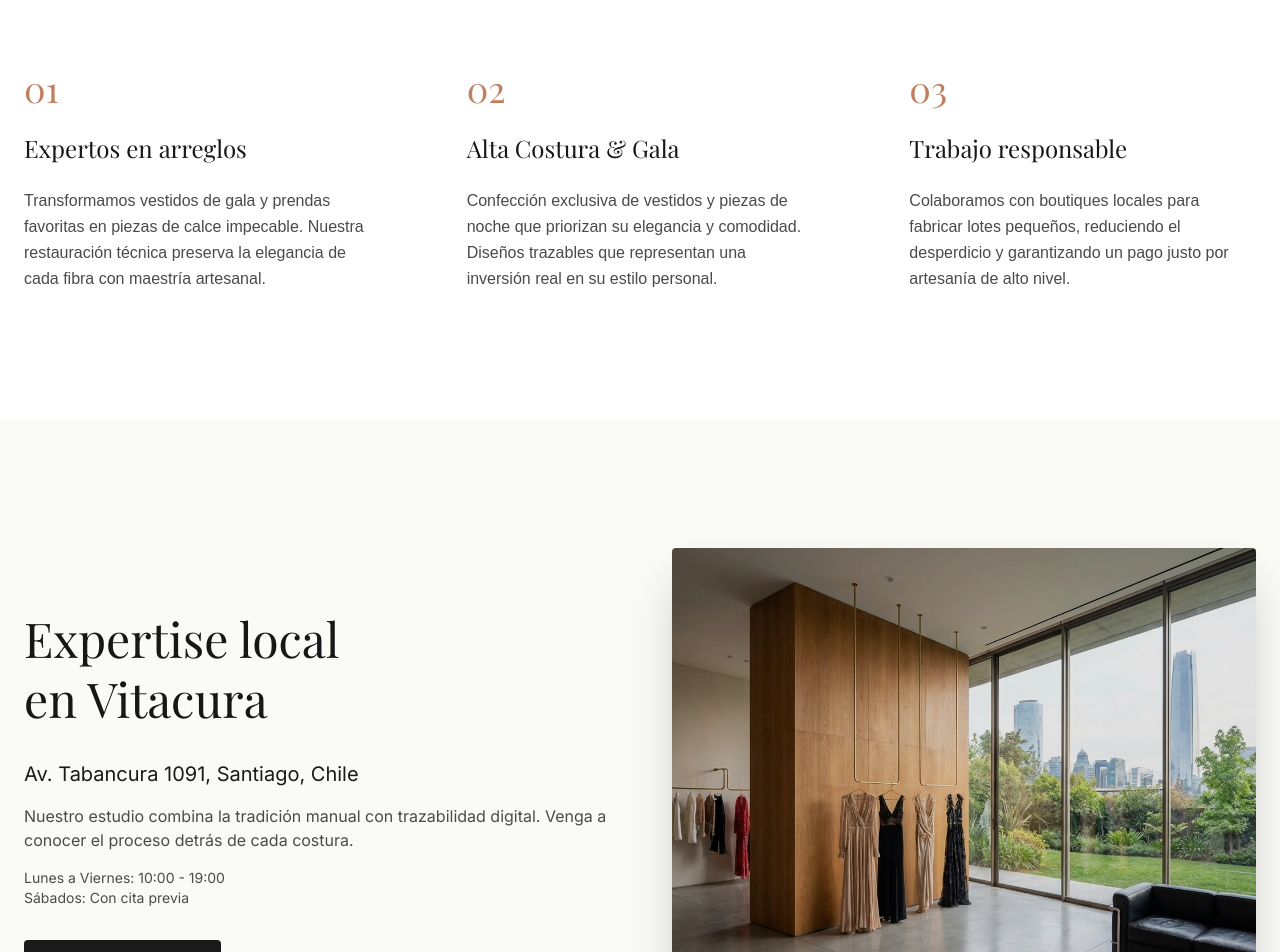
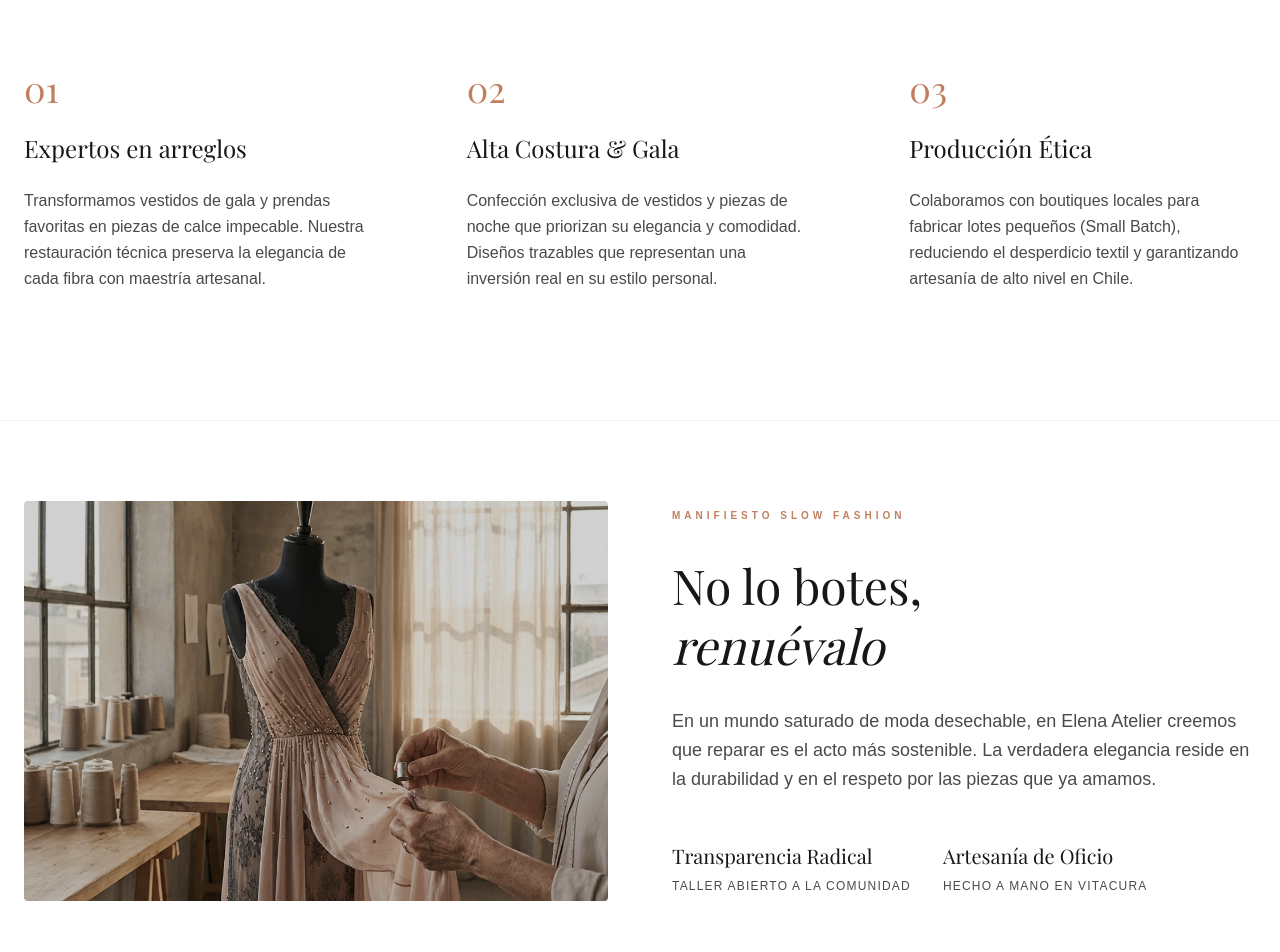
Before and after one commit to Gaz-Style/elena-atelier, a Next.js app: page / in a window 1280 px wide. Shown: the part 940-1892 px from the top of the page. Built offline with nearby package versions, Linux system fonts and the light colour scheme; a web font is replaced by a local one.

Commit message:
strat: implement core marketing and sales strategies for 2026 positioning

```diff
--- a/src/app/b2b/page.tsx
+++ b/src/app/b2b/page.tsx
@@ -24,7 +24,7 @@ export default function B2BPortal() {
                             <span className="text-[10px] uppercase tracking-[0.2em] font-bold">Portal Exclusivo para Empresas</span>
                         </div>
                         <h1 className="font-serif text-6xl leading-tight mb-4 text-brand-charcoal">
-                            Producción Profesional y <br /> Confección a Gran Escala
+                            Socio de Producción Ágil para <br /> Marcas y Boutiques
                         </h1>
                         <p className="text-gray-500 text-lg">
                             Bienvenido al portal exclusivo para partners de Elena Atelier. Gestione sus producciones técnicas y acceda a la trazabilidad total de sus lotes.
@@ -41,9 +41,9 @@ export default function B2BPortal() {
                 {/* B2B Value Props */}
                 <section className="grid md:grid-cols-3 gap-12 border-b border-gray-100 pb-20">
                     {[
-                        { title: 'Entregas Rápidas', desc: 'Sastrería tecnológica que optimiza los tiempos de corte y confección sin sacrificar el acabado artesanal.', icon: Factory },
-                        { title: 'Control de Producción', desc: 'Cada prenda en su lote cuenta con un Pasaporte Digital que certifica su origen y materiales.', icon: ClipboardCheck },
-                        { title: 'Logística y Despacho Premium', desc: 'Despacho consolidado con empaques premium y control de inventario en tiempo real.', icon: Truck },
+                        { title: 'Manufactura Ética', desc: 'Producción Small Batch con pago justo y trazabilidad total. La calidad de un atelier para su marca.', icon: Factory },
+                        { title: 'Socio Ágil', desc: 'Optimice sus inventarios. Producimos lotes pequeños de alta calidad con tiempos de entrega competitivos.', icon: ClipboardCheck },
+                        { title: 'Etiqueta Colaborativa', desc: 'Potencie su marca con el respaldo de Elena Atelier. Calidad certificada en cada costura.', icon: Truck },
                     ].map((item, i) => (
                         <div key={i} className="space-y-4">
                             <item.icon className="w-8 h-8 text-brand-terracotta mb-4" />
--- a/src/app/layout.tsx
+++ b/src/app/layout.tsx
@@ -15,11 +15,11 @@ const playfair = Playfair_Display({
 });
 
 export const metadata: Metadata = {
-  title: "ELENA ATELIER | El Verdadero Lujo es el Calce Perfecto",
-  description: "Restauración de Prendas y Sastrería Tecnológica en Vitacura. Especialistas en preservación técnica, diseño consciente y trazabilidad digital.",
+  title: "ELENA ATELIER | Alta Costura & Restauración en Vitacura",
+  description: "Taller de alta costura y restauración de vestidos de gala en Vitacura. Expertos en arreglos de lujo, diseño a medida y confección ética en Santiago.",
   openGraph: {
-    title: "ELENA ATELIER | Sastrería & Restauración de Lujo",
-    description: "No solo reparamos prendas, elevamos inversiones. Maestría técnica en el corazón de Vitacura.",
+    title: "ELENA ATELIER | Sastrería & Alta Costura en Vitacura",
+    description: "No solo reparamos prendas, elevamos inversiones. Maestría técnica en vestidos de gala y restauración profesional.",
     url: "https://elenaatelier.cl",
     siteName: "Elena Atelier",
     images: [
--- a/src/app/page.tsx
+++ b/src/app/page.tsx
@@ -23,12 +23,45 @@ export default function Home() {
               Confección exclusiva de vestidos y piezas de noche que priorizan su elegancia y comodidad. Diseños trazables que representan una inversión real en su estilo personal.
             </p>
           </Link>
-          <div className="space-y-6">
+          <Link href="/b2b" className="space-y-6 group cursor-pointer block">
             <span className="text-brand-terracotta font-serif text-3xl md:text-4xl block">03</span>
-            <h3 className="font-serif text-xl md:text-2xl">Trabajo responsable</h3>
+            <h3 className="font-serif text-xl md:text-2xl group-hover:text-brand-terracotta transition-colors">Producción Ética</h3>
             <p className="text-text-secondary leading-relaxed text-sm md:text-base">
-              Colaboramos con boutiques locales para fabricar lotes pequeños, reduciendo el desperdicio y garantizando un pago justo por artesanía de alto nivel.
+              Colaboramos con boutiques locales para fabricar lotes pequeños (Small Batch), reduciendo el desperdicio textil y garantizando artesanía de alto nivel en Chile.
             </p>
+          </Link>
+        </div>
+      </section>
+
+      {/* Slow Fashion / Sustainability Section */}
+      <section className="py-20 bg-white border-t border-gray-100 overflow-hidden">
+        <div className="max-w-7xl mx-auto px-6">
+          <div className="grid lg:grid-cols-2 gap-16 items-center">
+            <div className="order-2 lg:order-1 relative h-[400px] rounded-sm overflow-hidden">
+              <img
+                src="/assets/media/restauracion_vestido.png"
+                alt="Detalle de costura a mano"
+                className="w-full h-full object-cover"
+              />
+              <div className="absolute inset-0 bg-brand-charcoal/20" />
+            </div>
+            <div className="order-1 lg:order-2 space-y-8 text-center lg:text-left">
+              <span className="text-[10px] uppercase tracking-[0.4em] font-bold text-brand-terracotta block">Manifiesto Slow Fashion</span>
+              <h2 className="font-serif text-4xl md:text-5xl leading-tight">No lo botes, <br /><span className="italic">renuévalo</span></h2>
+              <p className="text-text-secondary text-lg leading-relaxed">
+                En un mundo saturado de moda desechable, en Elena Atelier creemos que reparar es el acto más sostenible. La verdadera elegancia reside en la durabilidad y en el respeto por las piezas que ya amamos.
+              </p>
+              <div className="flex flex-col sm:flex-row gap-8 pt-4">
+                <div className="space-y-2">
+                  <h4 className="font-serif text-xl">Transparencia Radical</h4>
+                  <p className="text-xs text-text-secondary uppercase tracking-widest">Taller abierto a la comunidad</p>
+                </div>
+                <div className="space-y-2">
+                  <h4 className="font-serif text-xl">Artesanía de Oficio</h4>
+                  <p className="text-xs text-text-secondary uppercase tracking-widest">Hecho a mano en Vitacura</p>
+                </div>
+              </div>
+            </div>
           </div>
         </div>
       </section>
--- a/src/components/BookingForm.tsx
+++ b/src/components/BookingForm.tsx
@@ -99,7 +99,8 @@ export default function BookingForm() {
                 <form className="space-y-6" onSubmit={handleSubmit}>
                     <h2 className="font-serif text-3xl mb-8">Personalización Previa</h2>
                     <p className="text-sm text-text-secondary italic mb-6">
-                        Para que su visita sea impecable, cuéntenos sus preferencias. Tendremos una selección preparada para usted.
+                        Para que su visita sea impecable, cuéntenos sus preferencias. <br />
+                        Sus medidas serán guardadas en su <strong>Historial Digital de Medidas</strong> para futuras confecciones sin necesidad de nuevas pruebas.
                     </p>
 
                     <div className="grid grid-cols-2 gap-4">
--- a/src/lib/seo.ts
+++ b/src/lib/seo.ts
@@ -43,24 +43,24 @@ export const ElenaAtelierSchema = {
                 "@type": "Offer",
                 "itemOffered": {
                     "@type": "Service",
-                    "name": "Restauración de prendas de lujo Santiago",
-                    "description": "Servicio experto de restauración y upcycling de prendas de alta gama en Vitacura."
+                    "name": "Restauración de vestidos de gala en Vitacura",
+                    "description": "Servicio experto de restauración y cirugía textil para vestidos de fiesta y prendas de alta gama en Santiago."
                 }
             },
             {
                 "@type": "Offer",
                 "itemOffered": {
                     "@type": "Service",
-                    "name": "Sastrería tecnológica en Vitacura",
-                    "description": "Confección a medida combinando técnicas tradicionales con patronaje digital y pasaporte de trazabilidad."
+                    "name": "Alta Costura y Diseños a Medida Santiago",
+                    "description": "Confección exclusiva de vestidos de gala y sastrería femenina con trazabilidad digital."
                 }
             },
             {
                 "@type": "Offer",
                 "itemOffered": {
                     "@type": "Service",
-                    "name": "Producción Small Batch Chile",
-                    "description": "Manufactura ética de lotes pequeños para boutiques de lujo y marcas locales."
+                    "name": "Manufactura Ética Small Batch Chile",
+                    "description": "Producción local de lotes pequeños para marcas de lujo y boutiques con enfoque en sostenibilidad."
                 }
             }
         ]
```
